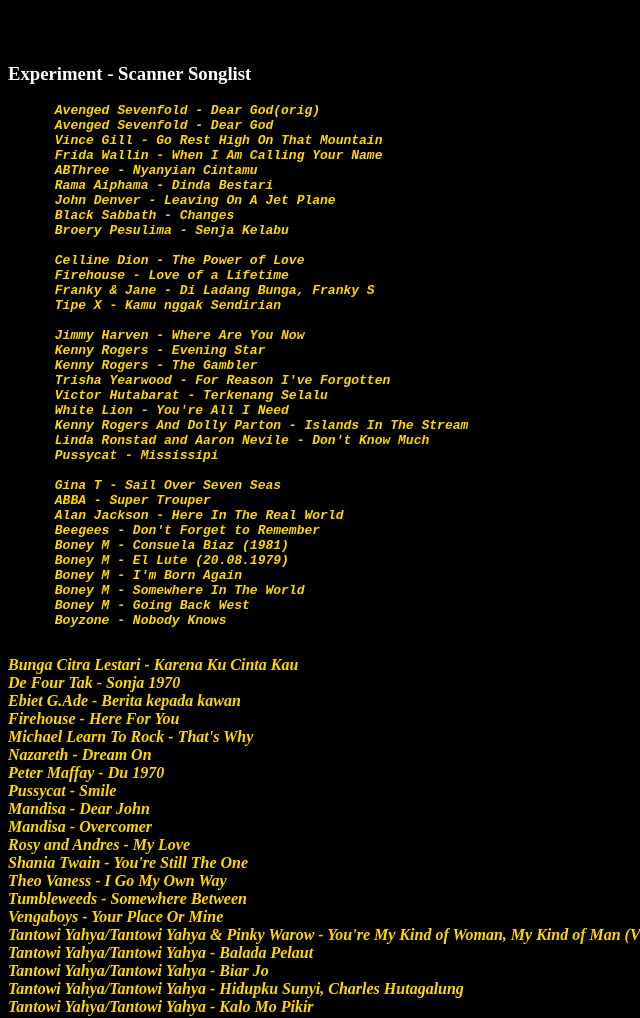
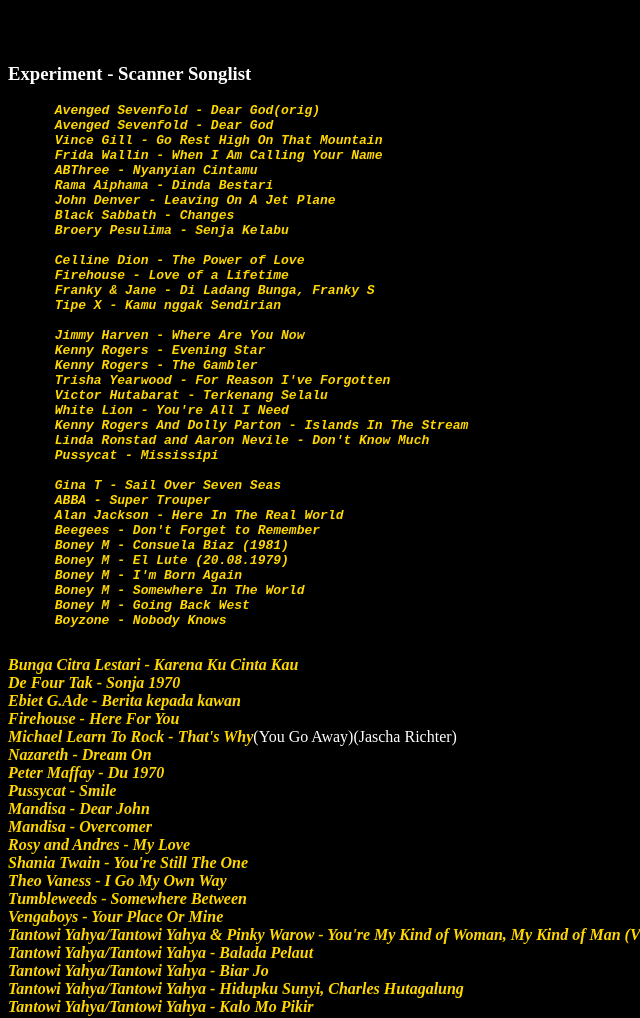
Before and after one commit to dirkncl/mp3player, a plain HTML site: page scanner.html in a window 1280 px wide. Shown: the top 1018 px of the page, without its empty margins (0-640 px from the left). Drawn offline with Linux system fonts and the light colour scheme.

Commit message:
Update scanner.html

```diff
--- a/scanner.html
+++ b/scanner.html
@@ -54,7 +54,7 @@
       De Four Tak - Sonja 1970<br>
       Ebiet G.Ade - Berita kepada kawan<br>
       Firehouse - Here For You<br>
-      Michael Learn To Rock - That's Why<br>
+      Michael Learn To Rock - That's Why(You Go Away)(Jascha Richter)<br>
       Nazareth - Dream On<br>
 
     <article>
```
